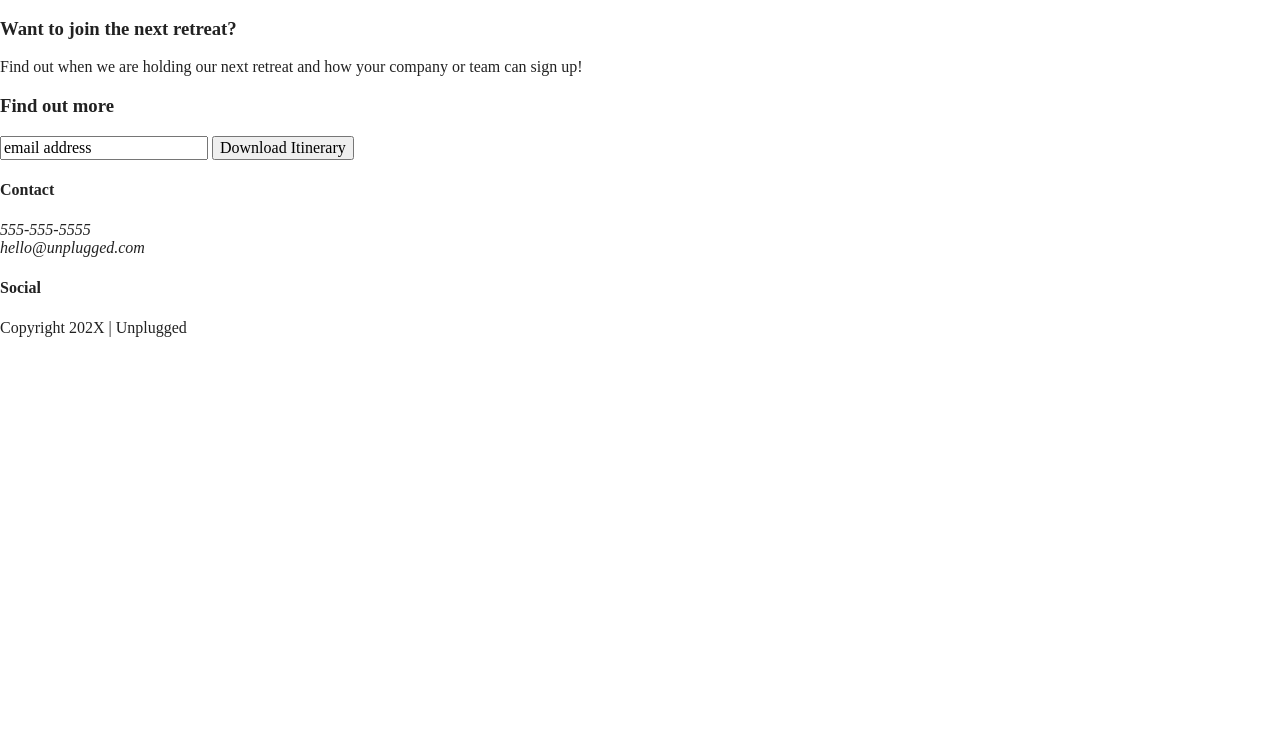
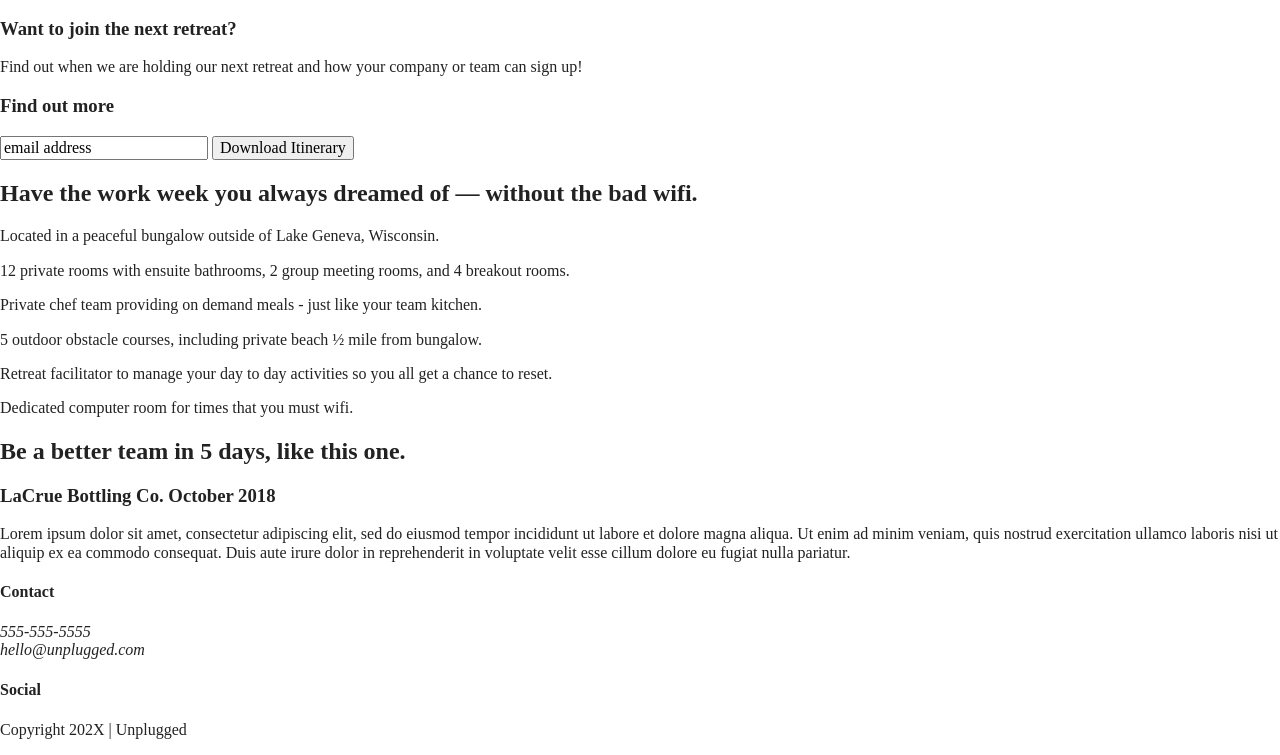
Before and after one commit to amanda-bann/unplugged, a website built with Parcel: page index.html in a window 1280 px wide. Shown: the part 134-889 px from the top of the page. Before the commit the page ends 800 px from the top, so only its background shows below. Built offline with nearby package versions, Linux system fonts and the light colour scheme.

Commit message:
Homepage index.html edits to flesh out main section with links and reviews

```diff
--- a/index.html
+++ b/index.html
@@ -1,35 +1,34 @@
-<!doctype html>
+<!DOCTYPE html>
 <html class="no-js" lang="">
+  <head>
+    <meta charset="utf-8" />
+    <title>Unplugged Retreat</title>
+    <meta name="description" content="" />
+    <meta name="viewport" content="width=device-width, initial-scale=1" />
 
-<head>
-  <meta charset="utf-8">
-  <title>Unplugged Retreat</title>
-  <meta name="description" content="">
-  <meta name="viewport" content="width=device-width, initial-scale=1">
+    <meta property="og:title" content="" />
+    <meta property="og:type" content="" />
+    <meta property="og:url" content="" />
+    <meta property="og:image" content="" />
 
-  <meta property="og:title" content="">
-  <meta property="og:type" content="">
-  <meta property="og:url" content="">
-  <meta property="og:image" content="">
-
-  <link rel="manifest" href="site.webmanifest">
-  <link rel="apple-touch-icon" href="icon.png">
+    <link rel="manifest" href="site.webmanifest" />
+    <link rel="apple-touch-icon" href="icon.png" />
     <!-- Place favicon.ico in the root directory -->
 
-  <link rel="stylesheet" href="css/normalize.css">
-  <link rel="stylesheet" href="css/main.css">
+    <link rel="stylesheet" href="css/normalize.css" />
+    <link rel="stylesheet" href="css/main.css" />
 
-  <meta name="theme-color" content="#fafafa">
+    <meta name="theme-color" content="#fafafa" />
   </head>
 
   <body>
-
     <!-- Add your site or application content here -->
     <header>
       <div class="content-wrapper">
         <a href="#">
-        <img src="" alt="unplugged logo">
+          <img src="" alt="unplugged logo" />
         </a>
+        <div class="header-divider"></div>
           <nav>
             <ul>
               <li><a href="faq/index.html" rel="noopener">FAQ</a></li>
@@ -37,11 +36,12 @@
             </ul>
           </nav>
         </div>
+      </div>
     </header>
 
     <main>
 
-    <section class="hero">
+      <section class="hero-area">
         <div class="content-wrapper">
           <h1>Retreat from the desk, return refreshed.</h1>
         </div>
@@ -52,28 +52,100 @@
           <div class="form-description">
             <h3>Want to join the next retreat?</h3>
             <p>
-            Find out when we are holding our next retreat and how your company or team can sign up!
+              Find out when we are holding our next retreat and how your company
+              or team can sign up!
             </p>
           </div>
           <div class="form">
             <h3>Find out more</h3>
-          <input type="text" name="name" value="email address">
-          <input type="button" value="Download Itinerary">
+            <input type="text" name="name" value="email address" />
+            <input type="button" value="Download Itinerary" />
           </div>
         </div>
         <!-- aside content wrapper ends -->
       </aside>
 
-  </main> <!-- main wrapper -->
+      <section class="features">
+        <div class="content-wrapper">
+          <h2>
+            Have the work week you always dreamed of — without the bad wifi.
+          </h2>
+          <div class="features-items">
+            <article>
+              <p class="fontawesome-icon"></p>
+              <p class="features-item-description">
+                Located in a peaceful bungalow outside of Lake Geneva,
+                Wisconsin.
+              </p>
+            </article>
+            <article>
+              <p class="fontawesome-icon"></p>
+              <p class="features-item-description">
+                12 private rooms with ensuite bathrooms, 2 group meeting rooms,
+                and 4 breakout rooms.
+              </p>
+            </article>
+            <article>
+              <p class="fontawesome-icon"></p>
+              <p class="features-item-description">
+                Private chef team providing on demand meals - just like your
+                team kitchen.
+              </p>
+            </article>
+            <article>
+              <p class="fontawesome-icon"></p>
+              <p class="features-item-description">
+                5 outdoor obstacle courses, including private beach ½ mile from
+                bungalow.
+              </p>
+            </article>
+            <article>
+              <p class="fontawesome-icon"></p>
+              <p class="features-item-description">
+                Retreat facilitator to manage your day to day activities so you
+                all get a chance to reset.
+              </p>
+            </article>
+            <article>
+              <p class="fontawesome-icon"></p>
+              <p class="features-item-description">
+                Dedicated computer room for times that you must wifi.
+              </p>
+            </article>
+          </div>
+        </div>
+      </section>
+
+      <section class="reviews">
+        <div class="content-wrapper">
+          <h2>Be a better team in 5 days, like this one.</h2>
+          <article>
+            <div>
+              <h3>LaCrue Bottling Co. October 2018</h3>
+              <p>
+                Lorem ipsum dolor sit amet, consectetur adipiscing elit, sed do
+                eiusmod tempor incididunt ut labore et dolore magna aliqua. Ut
+                enim ad minim veniam, quis nostrud exercitation ullamco laboris
+                nisi ut aliquip ex ea commodo consequat. Duis aute irure dolor
+                in reprehenderit in voluptate velit esse cillum dolore eu fugiat
+                nulla pariatur.
+              </p>
+            </div>
+          </article>
+        </div>
+      </section>
+
+    </main>
+    <!-- main wrapper -->
 
     <footer>
       <div class="content-wrapper">
-      <div class="footer-contact">
+        <div class="footer-content">
           <div class="contact">
             <h4>Contact</h4>
             <address>
               <p>
-              555-555-5555<br>
+                555-555-5555<br />
                 hello@unplugged.com
               </p>
             </address>
@@ -82,13 +154,19 @@
             <h4>Social</h4>
             <div class="social-icons">
               <p>
-              <a href="https://www.facebook.com/Skillcrush/" target="_blank"></a>
+                <a
+                  href="https://www.facebook.com/Skillcrush/"
+                  target="_blank"
+                ></a>
               </p>
               <p>
                 <a href="https://twitter.com/Skillcrush" target="_blank"></a>
               </p>
               <p>
-              <a href="https://www.instagram.com/skillcrush/" target="_blank"></a>
+                <a
+                  href="https://www.instagram.com/skillcrush/"
+                  target="_blank"
+                ></a>
               </p>
             </div>
           </div>
@@ -101,17 +179,22 @@
       </div>
     </footer>
 
-
     <script src="js/vendor/modernizr-3.11.2.min.js"></script>
     <script src="js/plugins.js"></script>
     <script src="js/main.js"></script>
 
     <!-- Google Analytics: change UA-XXXXX-Y to be your site's ID. -->
     <script>
-    window.ga = function () { ga.q.push(arguments) }; ga.q = []; ga.l = +new Date;
-    ga('create', 'UA-XXXXX-Y', 'auto'); ga('set', 'anonymizeIp', true); ga('set', 'transport', 'beacon'); ga('send', 'pageview')
+      window.ga = function () {
+        ga.q.push(arguments);
+      };
+      ga.q = [];
+      ga.l = +new Date();
+      ga("create", "UA-XXXXX-Y", "auto");
+      ga("set", "anonymizeIp", true);
+      ga("set", "transport", "beacon");
+      ga("send", "pageview");
     </script>
     <script src="https://www.google-analytics.com/analytics.js" async></script>
   </body>
-
 </html>
```
Lines whose indentation alone changed are shown as unchanged.
